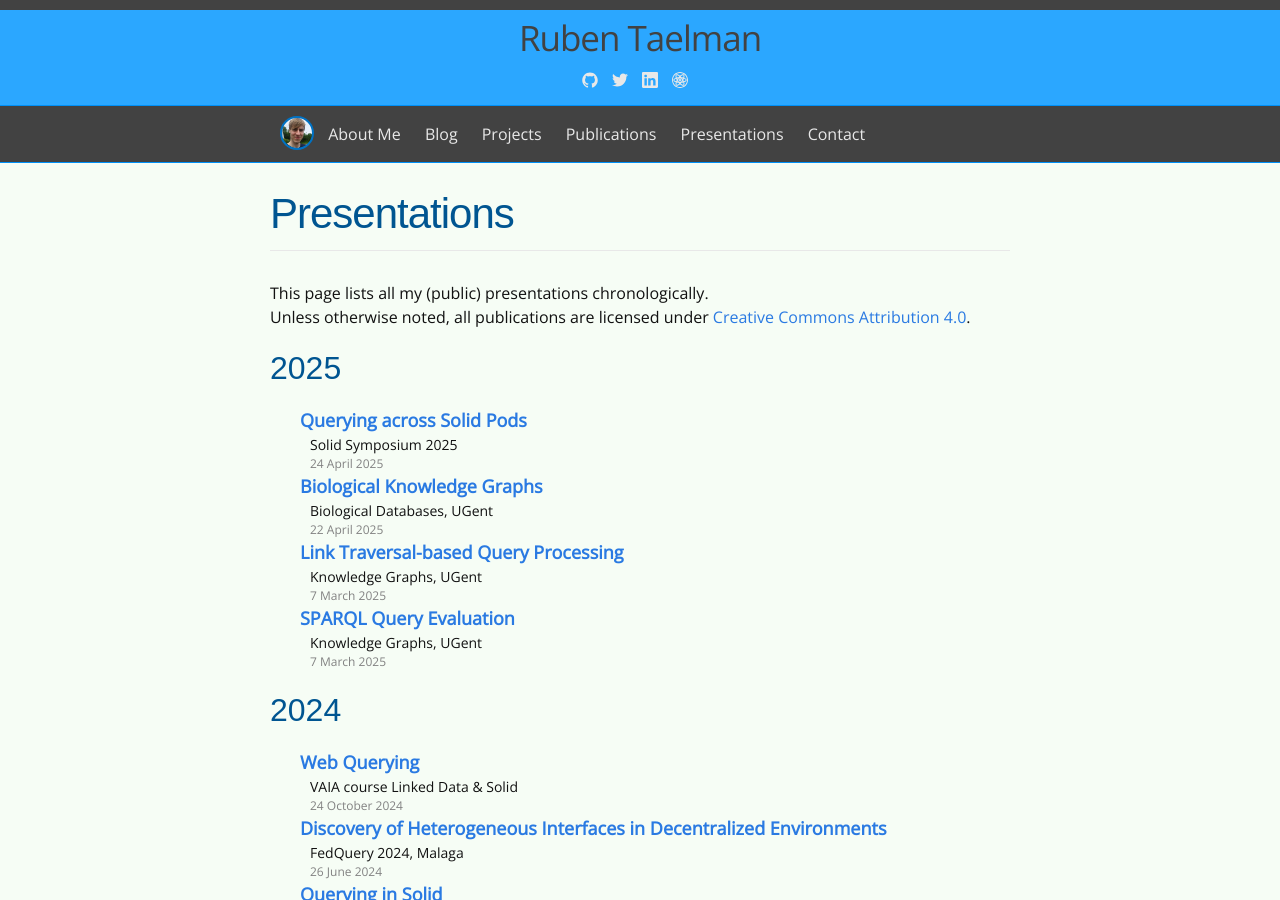
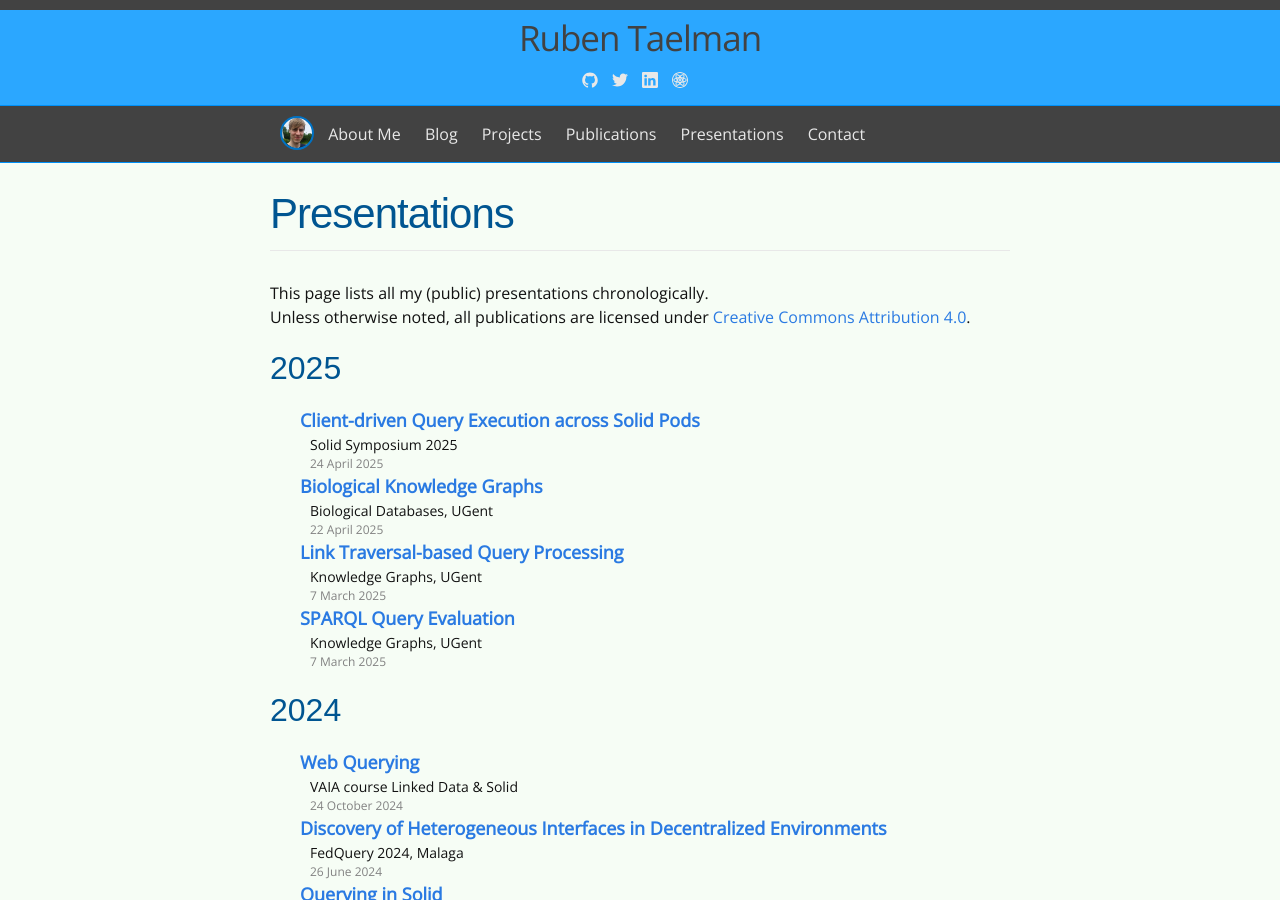
Before and after one commit to rubensworks/rubensworks.net, a Jekyll site: the page built from presentations.md, in a window 1280 px wide and 900 px high. Built offline with Jekyll 4.4.1, drawn with Linux system fonts in a browser that asks for light colours; some web fonts are replaced.

Commit message:
Update presentations.yml

```diff
--- a/_data/presentations.yml
+++ b/_data/presentations.yml
@@ -1,5 +1,5 @@
 "2025-sosy-querydecentralized":
-    title: "Querying across Solid Pods"
+    title: "Client-driven Query Execution across Solid Pods"
     venue: "Solid Symposium 2025"
     date: "24 April 2025"
     url: "https://www.rubensworks.net/raw/slides/2025/sosy-querydecentralized/"
```
